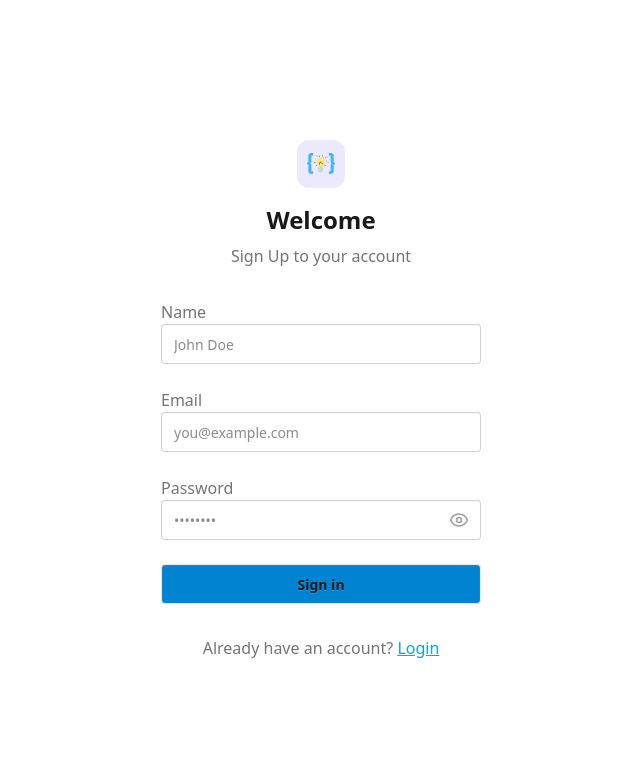
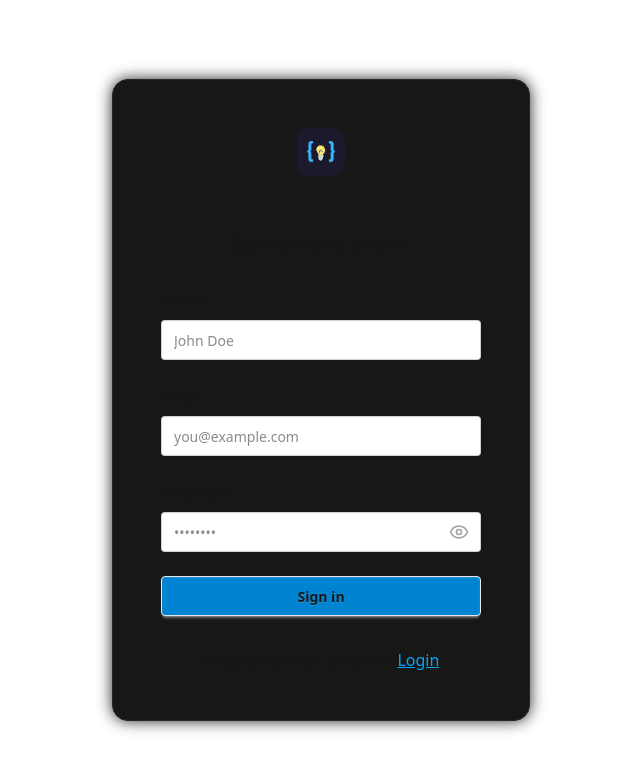
Before and after one commit to RenilGarala/IntelliLab, a React (Vite) app in the folder frontend/: page /signup in a window 1280 px wide. Shown: the top 770 px of the page, without its empty margins (319-959 px from the left). Built offline with nearby package versions, Linux system fonts and the light colour scheme; no server answers.

Commit message:
redesige signup page

```diff
--- a/frontend/src/pages/LoginPage.jsx
+++ b/frontend/src/pages/LoginPage.jsx
@@ -59,7 +59,7 @@ const LoginPage = () => {
             <form onSubmit={handleSubmit(onSubmit)} className="space-y-6">
               <div className="form-control">
                 <label className="label">
-                  <span className="label-text font-medium">Email</span>
+                  <span className="label-text font-medium pb-2">Email</span>
                 </label>
                 <div className="relative">
                   <input
@@ -80,7 +80,7 @@ const LoginPage = () => {
 
               <div className="form-control">
                 <label className="label">
-                  <span className="label-text font-medium">Password</span>
+                  <span className="label-text font-medium pb-2">Password</span>
                 </label>
                 <div className="relative">
                   <input
@@ -112,7 +112,7 @@ const LoginPage = () => {
 
               <button
                 type="submit"
-                className="btn bg-sky-600 w-full"
+                className="btn bg-sky-600 w-full hover:scale-95 hover:bg-sky-700 transition-all duration-300"
                 disabled={isLoggingIn}
               >
                 {isLoggingIn ? (
--- a/frontend/src/pages/SignUpPage.jsx
+++ b/frontend/src/pages/SignUpPage.jsx
@@ -51,8 +51,9 @@ const SignUpPage = () => {
   };
 
   return (
-    <div className="h-screen grid">
-      <div className="flex flex-col justify-center items-center p-6 sm:p-12">
+   <div className="flex items-center justify-center min-h-screen">
+     <div className="grid">
+      <div className="flex flex-col justify-center border border-neutral-800 rounded-2xl bg-neutral-900 items-center p-6 sm:p-12 shadow-[0_0_15px_rgba(0,0,0,0.2)] shadow-neutral-800">
         <div className="w-full max-w-md space-y-8">
           <div className="text-center mb-8">
             <div className="flex flex-col items-center gap-2 group">
@@ -67,7 +68,7 @@ const SignUpPage = () => {
           <form onSubmit={handleSubmit(onSubmit)} className="space-y-6">
             <div className="form-control">
               <label className="label">
-                <span className="label-text font-medium">Name</span>
+                <span className="label-text font-medium pb-2">Name</span>
               </label>
               <div className="relative">
                 <input
@@ -88,7 +89,7 @@ const SignUpPage = () => {
 
             <div className="form-control">
               <label className="label">
-                <span className="label-text font-medium">Email</span>
+                <span className="label-text font-medium pb-2">Email</span>
               </label>
               <div className="relative">
                 <input
@@ -109,7 +110,7 @@ const SignUpPage = () => {
 
             <div className="form-control">
               <label className="label">
-                <span className="label-text font-medium">Password</span>
+                <span className="label-text font-medium pb-2">Password</span>
               </label>
               <div className="relative">
                 <input
@@ -141,7 +142,7 @@ const SignUpPage = () => {
 
             <button
               type="submit"
-              className="btn bg-sky-600 w-full"
+              className="btn bg-sky-600 w-full hover:scale-95 hover:bg-sky-700 transition-all duration-300"
               disabled={isSigninUp}
             >
               {isSigninUp ? (
@@ -166,6 +167,7 @@ const SignUpPage = () => {
         </div>
       </div>
     </div>
+   </div>
   );
 };
 
```
